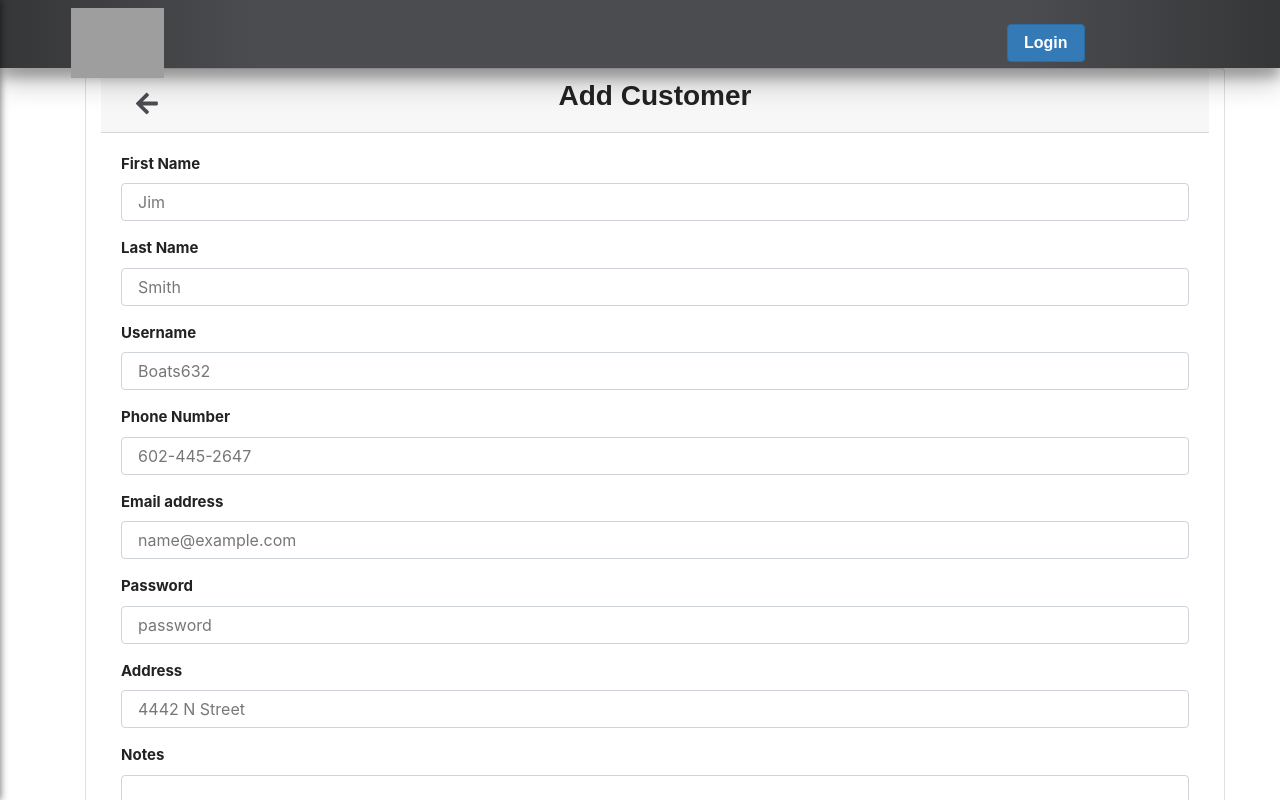
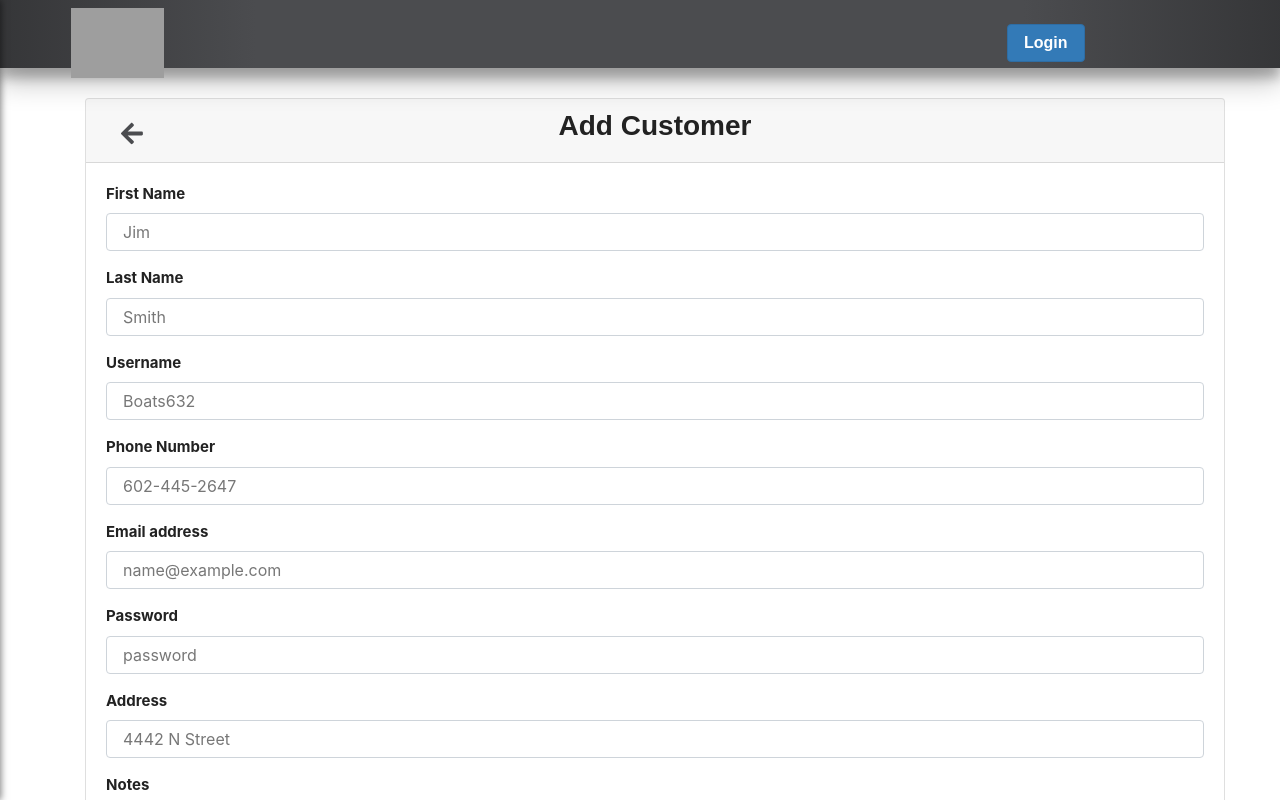
Before and after one commit to Bryceacampbell/valet-app, a React (Create React App) app in the folder client/: page /admin/newUser in a window 1280 px wide. Shown: the top 800 px of the page. Built offline with nearby package versions, Linux system fonts and the light colour scheme; grey boxes are pictures that could not be loaded; a web font is replaced by a local one; what auth0-js would draw is missing.

Commit message:
one for fix with styling

```diff
--- a/client/src/components/admin/NewUser/style.css
+++ b/client/src/components/admin/NewUser/style.css
@@ -26,3 +26,8 @@ input {
 .button:hover {
     border:  rgb(112, 12, 112) 2px solid;
  }
+
+ .container{
+   margin-top: 30px;
+   padding: 0px;
+ }
```
